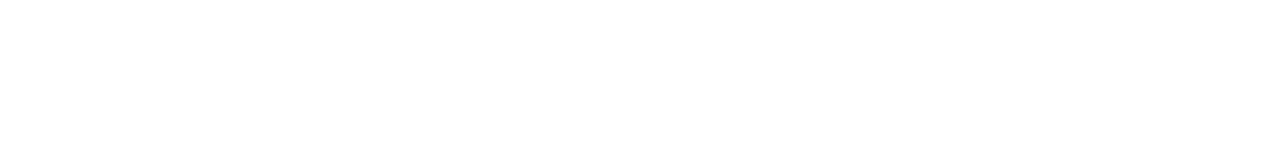
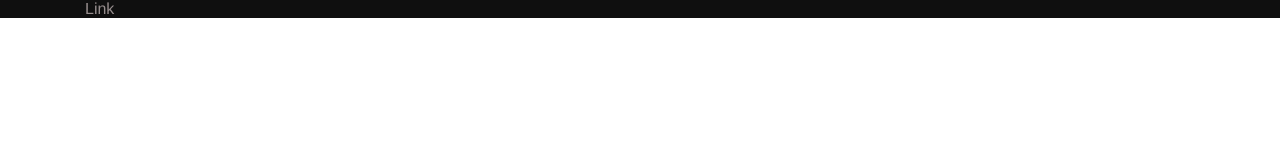
Before and after one commit to encisochristian/razer-front-end-exam, a plain HTML site: page index.html in a window 1280 px wide. Drawn offline with nearby package versions, Linux system fonts and the light colour scheme.

Commit message:
created navigation bar

```diff
--- a/assets/styles/scss/main.scss
+++ b/assets/styles/scss/main.scss
@@ -1,6 +1,14 @@
 $font-stack: Helvetica, sans-serif;
-$primary-color: #333;
+$color-green: #00ff00;
+$color-dark: #212529;
+$color-grey: #978e8e;
+
 body {
   font: 100% $font-stack;
-  color: $primary-color;
+  color: $color-green;
 }
+
+nav {
+  color: $color-grey;
+  background-color: #0f0f0f;
+}
--- a/index.html
+++ b/index.html
@@ -16,12 +16,14 @@
       crossorigin="anonymous"
     />
 
+    <link rel="stylesheet" href="assets/styles/css/main.css">
+
     <title>Razer Front-End Exam</title>
   </head>
   <body>
-    <div class="container">
-      <nav></nav>
-    </div>
+    <nav>
+      <div class="container">Link</div>
+    </nav>
 
     <script
       src="https://code.jquery.com/jquery-3.2.1.slim.min.js"
```
Also changed, not shown: assets/styles/css/main.css, 1 other file.
